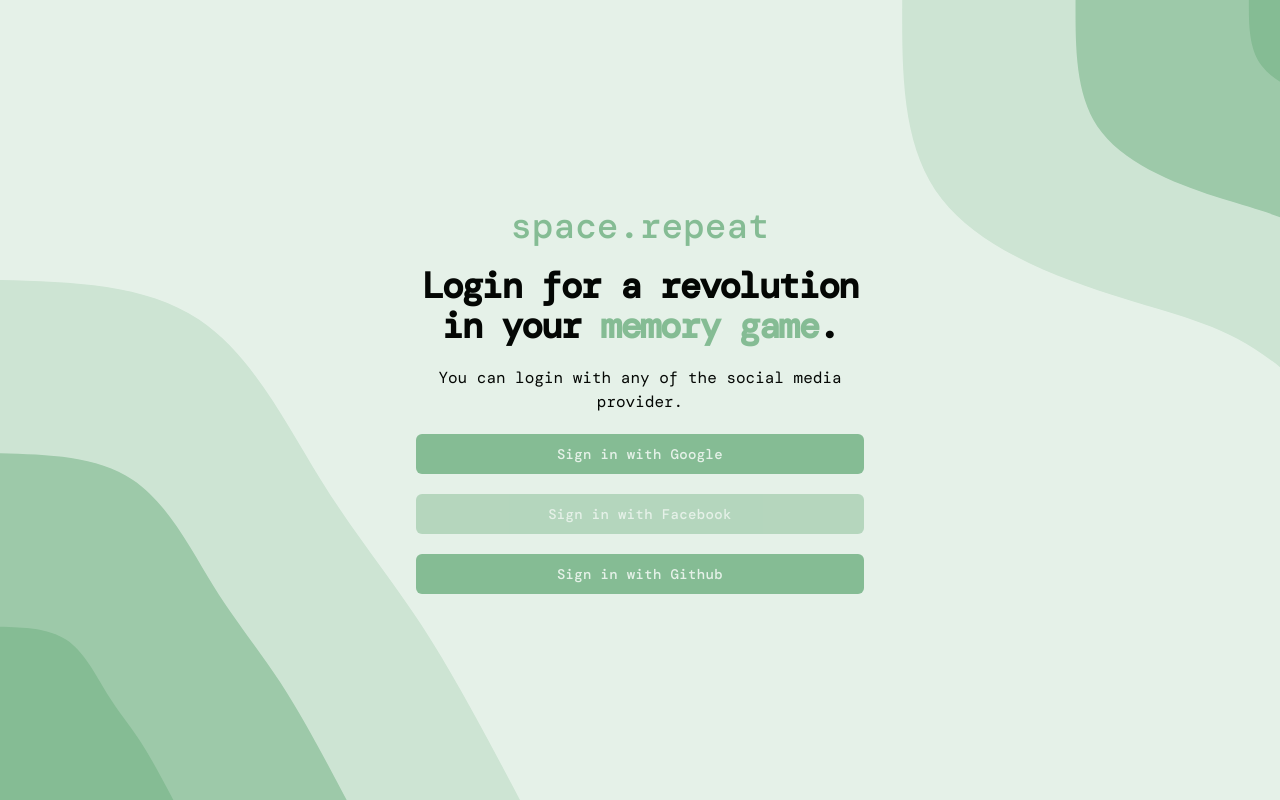
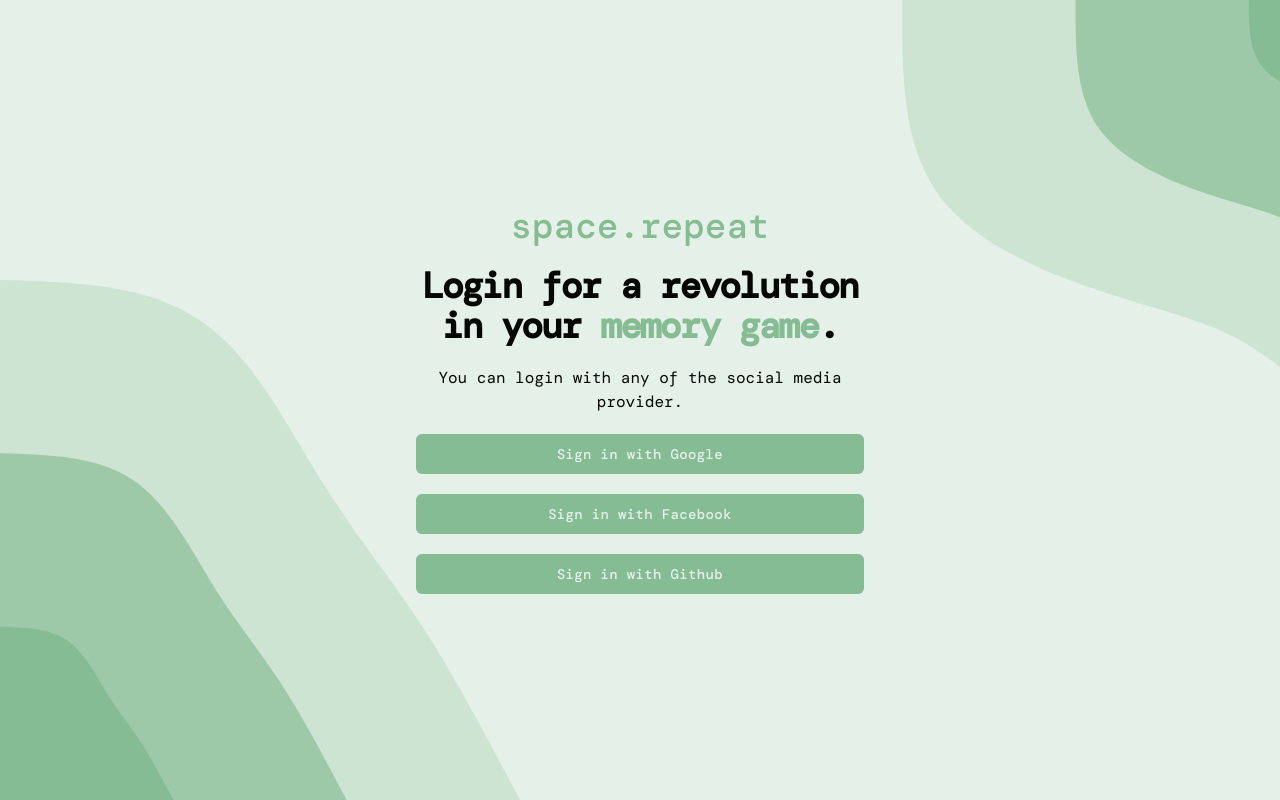
Before and after one commit to ashishsurya/space.repeat, a Next.js app: page /login in a window 1280 px wide. Built offline with nearby package versions, Linux system fonts and the light colour scheme; no server answers; a web font is replaced by a local one.

Commit message:
facebook login added

```diff
--- a/components/SocialLoginButton.tsx
+++ b/components/SocialLoginButton.tsx
@@ -25,7 +25,6 @@ export const SocialLoginButton = ({
 
   return (
     <Button
-      disabled={provider === "facebook"}
       onClick={handleSocialLogin}
       className="disabled:cursor-not-allowed"
     >
```
